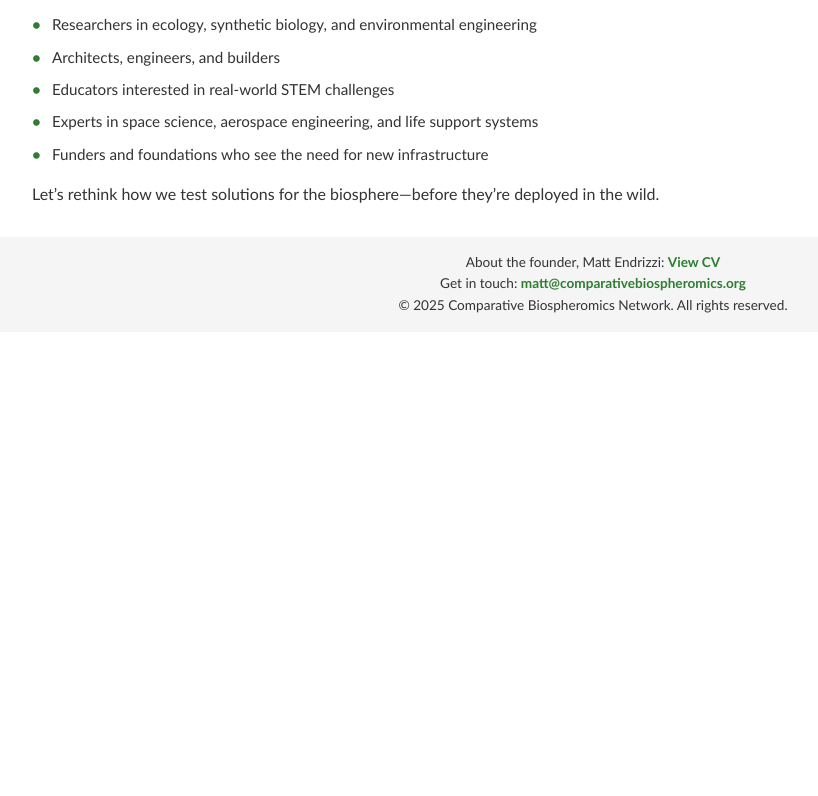
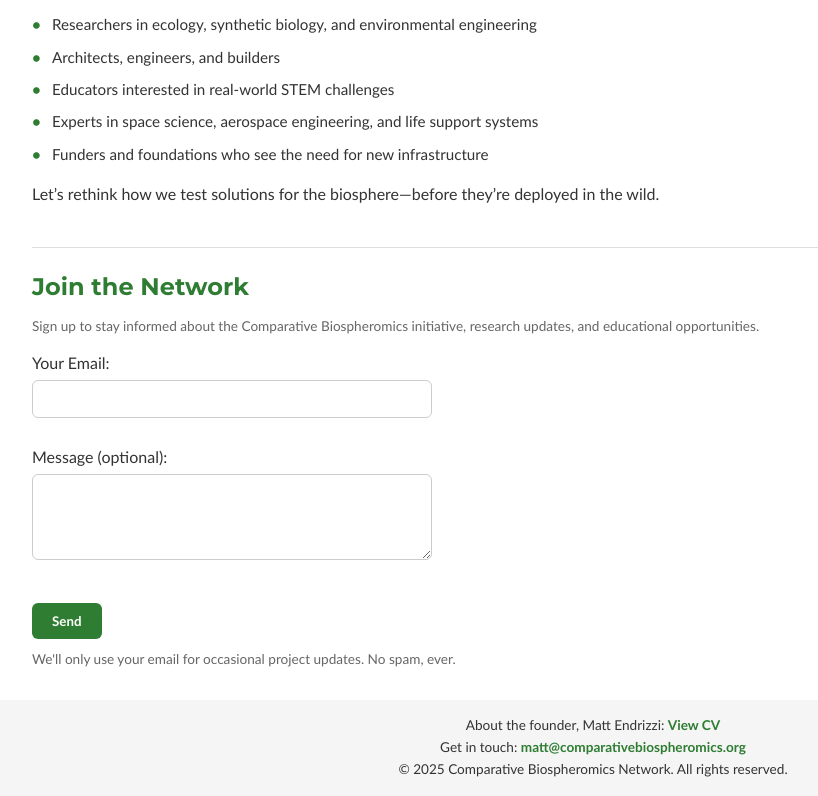
Before and after one commit to aime2solve/ComparativeBiospheromics, a plain HTML site: page index.html in a window 1280 px wide. Shown: the part 1043-1839 px from the top of the page, without its empty margins (47-865 px from the left). Before the commit the page ends 1375 px from the top, so only its background shows below. Drawn offline with Linux system fonts and the light colour scheme.

Commit message:
Add files via upload

```diff
--- a/index.html
+++ b/index.html
@@ -13,7 +13,7 @@
     <!-- Social Sharing Tags -->
     <meta property="og:title" content="Comparative Biospheromics Network">
     <meta property="og:description" content="Scalable, ecosystem-scale biosafety testing infrastructure for resilient innovation.">
-    <meta property="og:image" content="background.jpg"> <!-- Replace with hosted image URL for social preview -->
+    <meta property="og:image" content="background.jpg">
     <meta property="og:type" content="website">
     <meta property="og:url" content="https://comparativebiospheromics.org">
 
@@ -30,7 +30,6 @@
             color: #333;
         }
 
-        /* Hero Section */
         .hero {
             position: relative;
             height: 60vh;
@@ -110,6 +109,46 @@
             text-decoration: underline;
         }
 
+        .form-section {
+            margin-top: 40px;
+            padding-top: 20px;
+            border-top: 1px solid #ddd;
+        }
+
+        .form-section input,
+        .form-section textarea {
+            width: 100%;
+            max-width: 400px;
+            padding: 10px;
+            margin-top: 5px;
+            border: 1px solid #ccc;
+            border-radius: 6px;
+        }
+
+        .form-section button {
+            background-color: #2e7d32;
+            color: white;
+            padding: 10px 20px;
+            border: none;
+            border-radius: 6px;
+            font-weight: bold;
+            cursor: pointer;
+            margin-top: 10px;
+        }
+
+        .form-section p {
+            font-size: 0.85rem;
+            color: #666;
+            margin-top: 10px;
+        }
+
+        #thank-you-message {
+            display: none;
+            margin-top: 15px;
+            color: #2e7d32;
+            font-weight: bold;
+        }
+
         footer {
             text-align: center;
             padding: 15px;
@@ -128,7 +167,6 @@
             text-decoration: underline;
         }
 
-        /* Mobile and Tablet Adjustments */
         @media (max-width: 768px) {
             .hero {
                 height: 60vh;
@@ -189,11 +227,8 @@
 
     <section class="content">
         <p>Welcome to the <strong>Comparative Biospheromics Network</strong> — a national-scale initiative to study ecosystem resilience and biosafety through distributed ecotron research.</p>
-
         <p>Synthetic biology is advancing faster than our ability to test its effects at the ecosystem level. Human activities are pushing systems beyond known thresholds. And most of our models still rely on tiny plots, simplified variables, or isolated lab work.</p>
-
         <p>We need scalable, controlled, ecosystem-scale experiments to build resilient innovation—tools that strengthen our economy, protect ecosystems, and guide the future of biotechnology. That’s what this network is about.</p>
-
         <p>Over the past year, I’ve built:</p>
         <ul>
             <li>A vision for open-source, multi-dome biosafety testing infrastructure that serves both science and education</li>
@@ -201,13 +236,9 @@
             <li>A mock data dashboard for 200 Earths hypothesizing 50+ U.S. sites, each with 4 experimental domes: Control, +CO₂, +Nitrogen, +Heat</li>
             <li>A data dashboard for Oak Ridge National Laboratory's SPRUCE project</li>
         </ul>
-
         <p><strong>Comparative Biospheromics</strong> is the study of closed, instrumented ecosystems—ecotrons—under parallel experimental conditions at meaningful spatial and temporal scales using a combination of biospheric and omics data.</p>
-
         <p>Learn more about ecotrons and share with your senators: <a href="https://aime2solve.github.io/EcotronScience/" target="_blank" rel="noopener noreferrer">EcotronScience</a></p>
-
         <p>Explore data dashboards: <a href="https://www.aime2solve.com/home/200-earths/comparative-biospheromics" target="_blank" rel="noopener noreferrer">Comparative Biospheromics Dashboards</a></p>
-
         <p>I’m now looking to connect with:</p>
         <ul>
             <li>Researchers in ecology, synthetic biology, and environmental engineering</li>
@@ -216,8 +247,21 @@
             <li>Experts in space science, aerospace engineering, and life support systems</li>
             <li>Funders and foundations who see the need for new infrastructure</li>
         </ul>
+        <p>Let’s rethink how we test solutions for the biosphere—before they’re deployed in the wild.</p>
 
-        <p>Let’s rethink how we test solutions for the biosphere—before they’re deployed in the wild.</p>
+        <div class="form-section">
+            <h2 style="font-family: 'Montserrat', sans-serif; font-size: 1.5rem; color: #2e7d32; margin-bottom: 10px;">Join the Network</h2>
+            <p>Sign up to stay informed about the Comparative Biospheromics initiative, research updates, and educational opportunities.</p>
+            <form id="contact-form" action="https://formspree.io/f/xeokneqj" method="POST">
+                <label for="email">Your Email:</label><br>
+                <input type="email" name="email" id="email" required><br><br>
+                <label for="message">Message (optional):</label><br>
+                <textarea name="message" id="message" rows="4"></textarea><br><br>
+                <button type="submit">Send</button>
+                <p id="thank-you-message">Thank you for signing up!</p>
+                <p style="font-size: 0.85rem; color: #666;">We'll only use your email for occasional project updates. No spam, ever.</p>
+            </form>
+        </div>
     </section>
 
     <footer>
@@ -225,5 +269,33 @@
         <p>Get in touch: <a href="mailto:matt@comparativebiospheromics.org">matt@comparativebiospheromics.org</a></p>
         <p>© 2025 Comparative Biospheromics Network. All rights reserved.</p>
     </footer>
+
+    <script>
+        const form = document.getElementById('contact-form');
+        const thankYouMessage = document.getElementById('thank-you-message');
+
+        form.addEventListener('submit', function(event) {
+            event.preventDefault();
+            const formData = new FormData(form);
+            fetch(form.action, {
+                method: form.method,
+                body: formData,
+                headers: {
+                    'Accept': 'application/json'
+                }
+            })
+            .then(response => {
+                if (response.ok) {
+                    form.reset();
+                    thankYouMessage.style.display = 'block';
+                } else {
+                    alert('Oops! There was a problem submitting your form.');
+                }
+            })
+            .catch(error => {
+                alert('There was a problem connecting to the server.');
+            });
+        });
+    </script>
 </body>
 </html>
```
